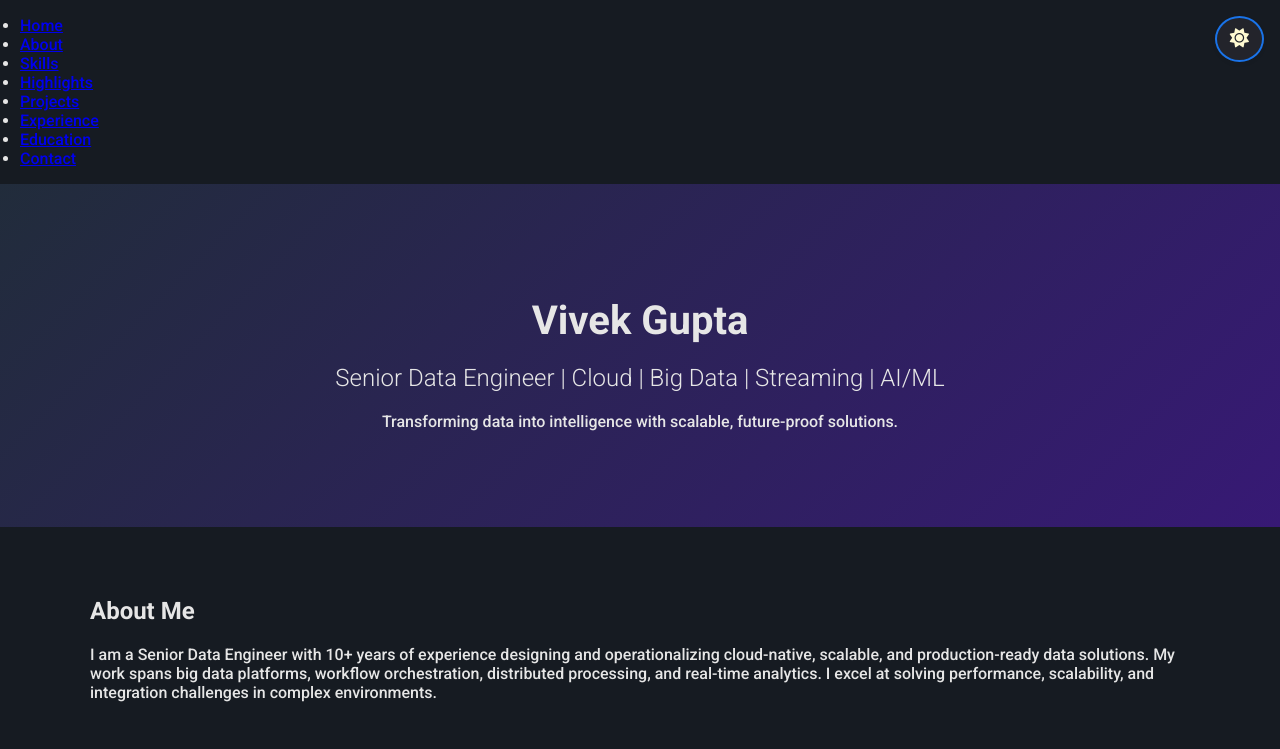
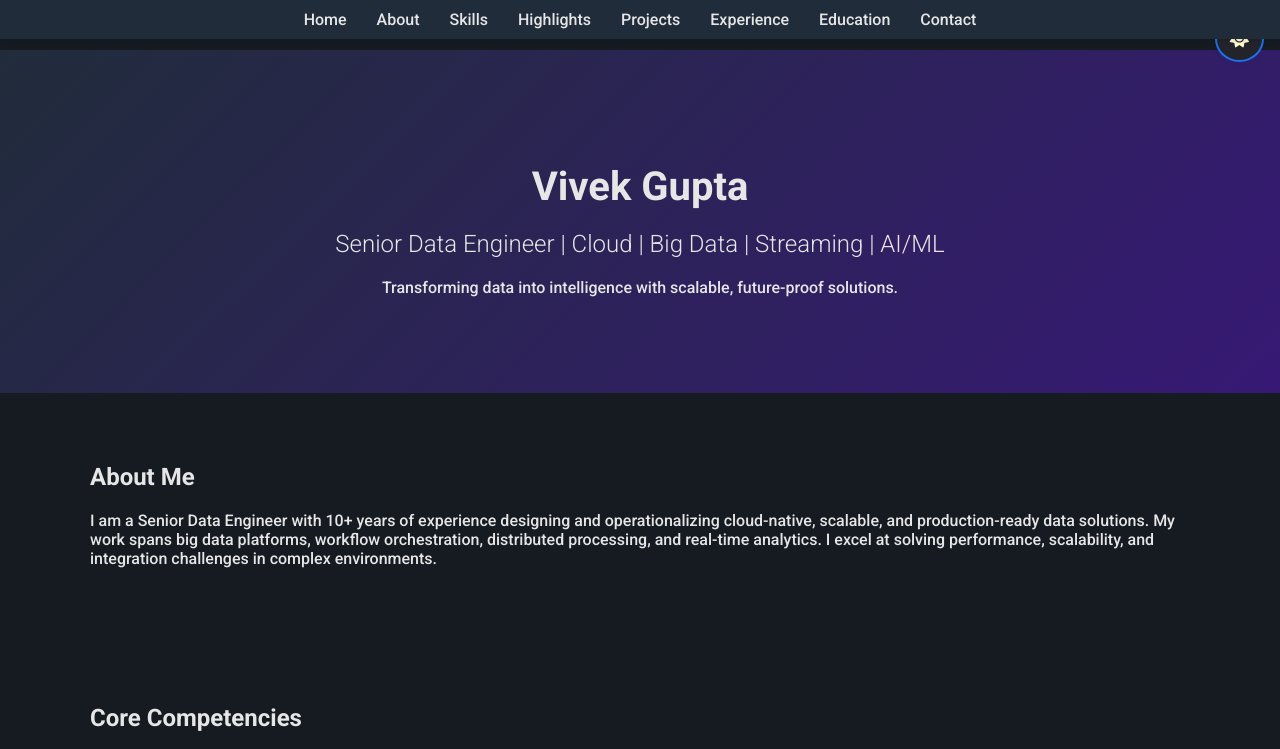
Before and after one commit to vivekgupta2901/vivekgupta2901.github.io, a plain HTML site: page index.html in a window 1280 px wide. Both pictures are taken after a click on the button "Toggle dark mode". Shown: the top 749 px of the page. Drawn offline with Linux system fonts and the light colour scheme.

Commit message:
Update style.css

```diff
--- a/style.css
+++ b/style.css
@@ -1,3 +1,55 @@
+/* Navigation Bar */
+#navbar {
+  position: fixed;
+  top: 0;
+  width: 100%;
+  background: #1a73e8;
+  padding: 10px 0;
+  z-index: 1000;
+  box-shadow: 0 2px 5px rgba(0,0,0,0.1);
+  font-weight: 500;
+  font-family: 'Roboto', sans-serif;
+}
+#navbar ul {
+  display: flex;
+  justify-content: center;
+  list-style: none;
+  margin: 0;
+  padding: 0;
+}
+#navbar ul li {
+  margin: 0 15px;
+}
+#navbar ul li a {
+  color: white;
+  text-decoration: none;
+  font-size: 1rem;
+  transition: color 0.3s ease;
+}
+#navbar ul li a:hover,
+#navbar ul li a.active {
+  color: #ff9800;
+  border-bottom: 2px solid #ff9800;
+  padding-bottom: 2px;
+}
+
+/* Add top padding to body so content isn't hidden behind navbar */
+body {
+  padding-top: 50px; /* adjust if navbar height changes */
+}
+
+/* Dark mode adjustments */
+body.dark #navbar {
+  background: #212c3b;
+}
+body.dark #navbar ul li a {
+  color: #e6e6e6;
+}
+body.dark #navbar ul li a:hover,
+body.dark #navbar ul li a.active {
+  color: #ffb74d;
+  border-color: #ffb74d;
+}
 body {
   font-family: 'Roboto', sans-serif;
   margin: 0;
```
